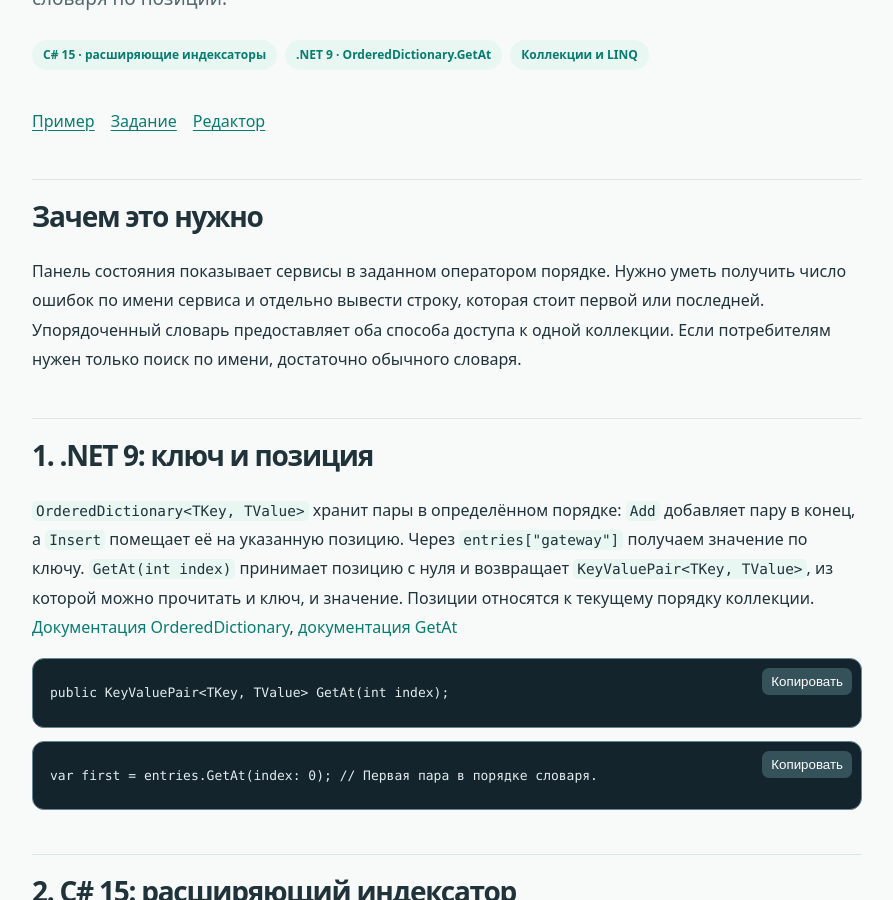
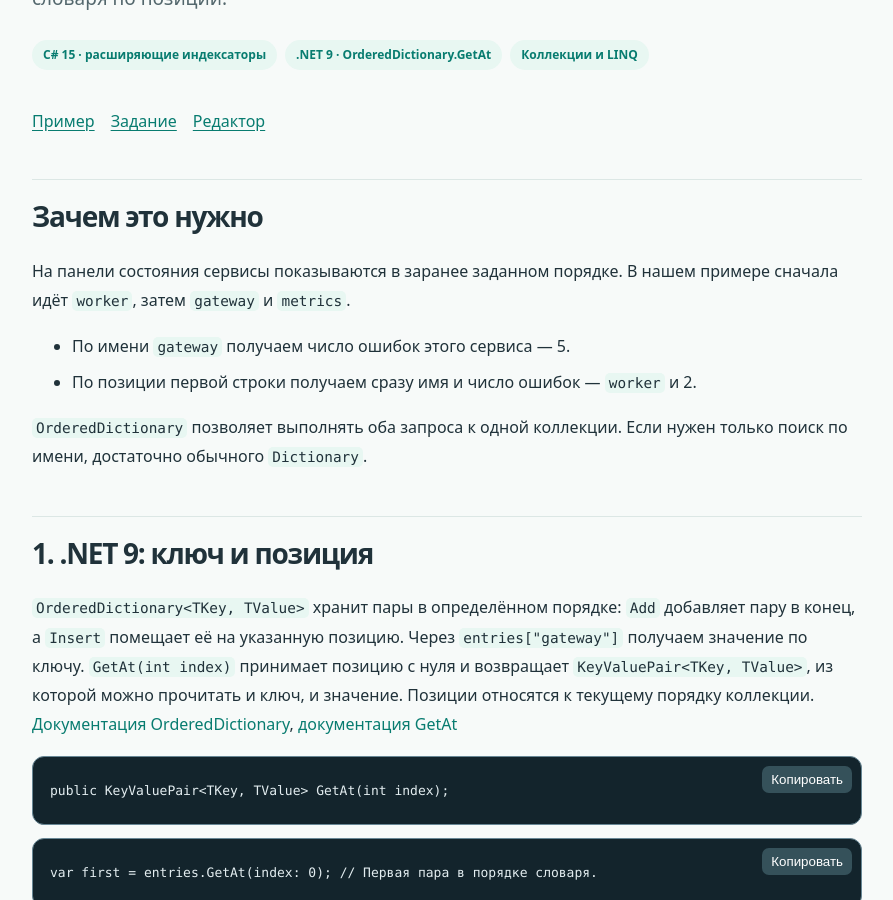
Before and after one commit to boyarincev/dotnet-courses, a Jekyll site: the page built from _lessons/003-ordered-dictionary-extension-indexers.md, in a window 1280 px wide and 900 px high, scrolled down 565 px. Shown: the whole window, without its empty margins (98-991 px from the left). Built offline with Jekyll 4.4.1, drawn with Linux system fonts in a browser that asks for light colours.

Commit message:
Clarify the ordered-dictionary lesson introduction

```diff
--- a/_lessons/003-ordered-dictionary-extension-indexers.md
+++ b/_lessons/003-ordered-dictionary-extension-indexers.md
@@ -13,7 +13,12 @@ browser_start_snippet: full-program
 
 ## Зачем это нужно
 
-Панель состояния показывает сервисы в заданном оператором порядке. Нужно уметь получить число ошибок по имени сервиса и отдельно вывести строку, которая стоит первой или последней. Упорядоченный словарь предоставляет оба способа доступа к одной коллекции. Если потребителям нужен только поиск по имени, достаточно обычного словаря.
+На панели состояния сервисы показываются в заранее заданном порядке. В нашем примере сначала идёт `worker`, затем `gateway` и `metrics`.
+
+- По имени `gateway` получаем число ошибок этого сервиса — 5.
+- По позиции первой строки получаем сразу имя и число ошибок — `worker` и 2.
+
+`OrderedDictionary` позволяет выполнять оба запроса к одной коллекции. Если нужен только поиск по имени, достаточно обычного `Dictionary`.
 
 ## 1. .NET 9: ключ и позиция
 
```
